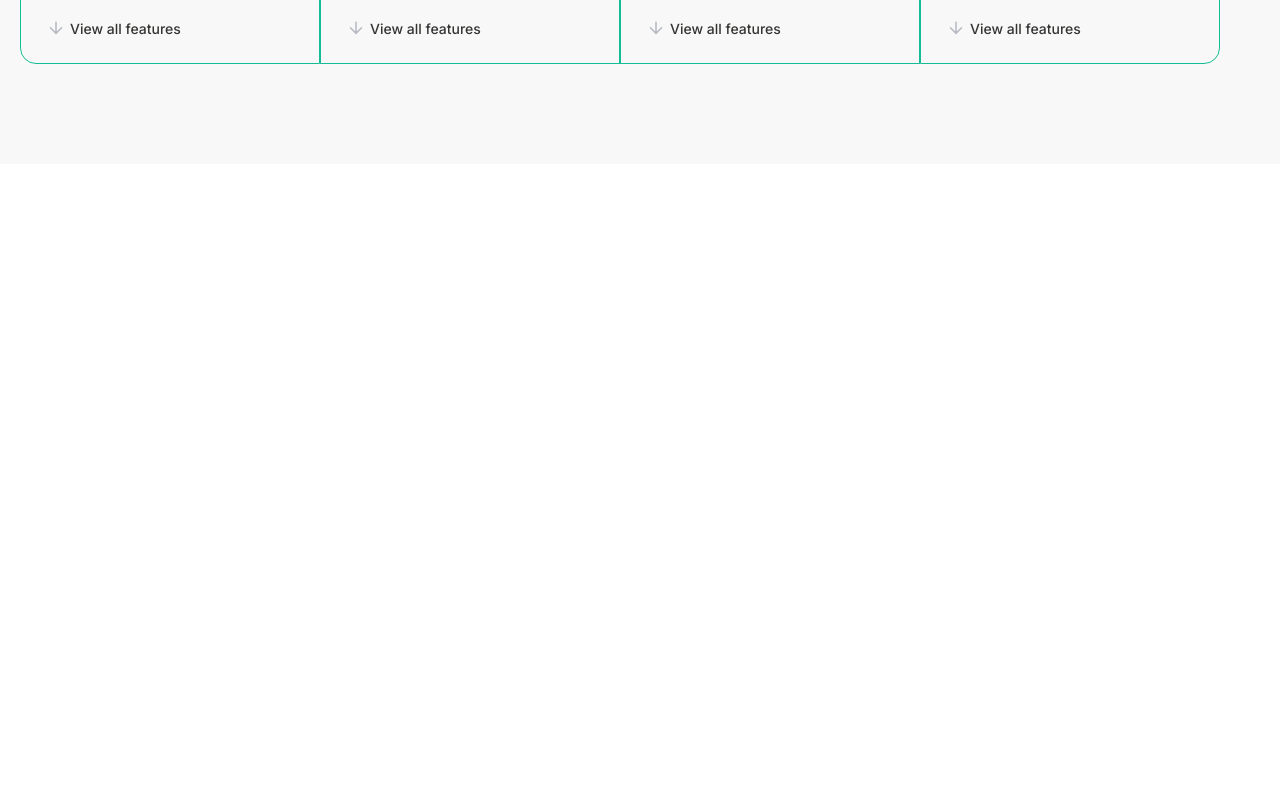
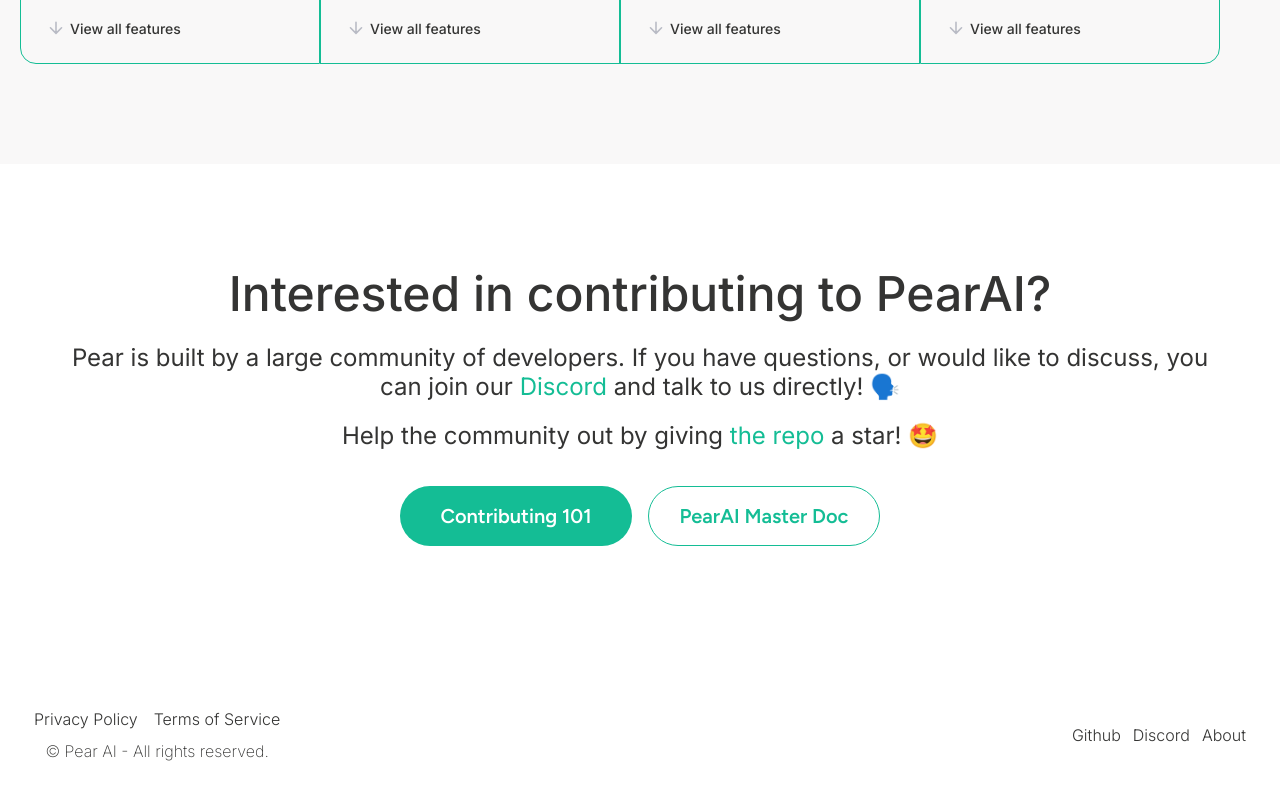
Before and after one commit to uuuuuwwwwwuuuuu/PeerAi, a React (Create React App) app: page / in a window 1280 px wide. Shown: the part 3708-4508 px from the top of the page. Before the commit the page ends 3872 px from the top, so only its background shows below. Built offline with nearby package versions, Linux system fonts and the light colour scheme.

Commit message:
feat: full adapt

```diff
--- a/src/components/app/App.tsx
+++ b/src/components/app/App.tsx
@@ -7,6 +7,7 @@
 import Login from '../Login/Login';
 import { Outlet, Route, Routes } from 'react-router-dom';
 import { CSSProperties } from 'styled-components';
+import Footer from '../footer/Footer';
 
 export type Pages = 'main' | 'signup' | 'login';
 
@@ -21,7 +22,12 @@
     const renderContent = (page: Pages) => {
         switch (page) {
             case 'main':
-                return <Main setIsVisibleCalcModal={setIsVisibleCalcModal} />;
+                return (
+                    <>
+                        <Main setIsVisibleCalcModal={setIsVisibleCalcModal} />
+                        <Footer />
+                    </>
+            );
             case 'login':
                 return <Login type='login' />
             case 'signup':
--- /dev/null
+++ b/src/components/footer/Footer.tsx
@@ -0,0 +1,180 @@
+import { FC } from "react";
+import styled from "styled-components";
+import { StyledButton } from "../main/Main";
+
+const StyledFooter = styled.footer`
+    display: flex;
+    flex-direction: column;
+    width: 100%;
+`;
+
+const FirstFooterSection = styled.div`
+    width: 100%;
+    padding: 100px 30px;
+
+    display: flex;
+    flex-direction: column;
+    justify-content: center;
+    align-items: center;
+    gap: 36px;
+
+    @media screen and (max-width: 770px) {
+        & {
+            padding: 50px 20px
+        }
+    }
+`;
+
+const FooterInfoWrapper = styled.div`
+    display: flex;
+    flex-direction: column;
+    gap: 20px;
+    max-width: 1142px;
+    width: 100%;
+
+    h4 {
+        font-family: Inter;
+        font-weight: 500;
+        font-size: 4.8rem;
+    }
+
+    p {
+        text-align: center;
+        font-family: Inter;
+        font-weight: 400;
+        font-size: 2.4rem;
+
+        span {
+            color: ${({theme}) => theme.accent}
+        }
+    }
+
+    @media screen and (max-width: 770px) {
+        & {
+            h4 {
+                font-size: 2.8rem;
+            }
+
+            p {
+                font-size: 1.8rem;
+            }
+        }
+    }
+`;
+
+const ButtonsWrapper = styled.div`
+    display: flex;
+    gap: 16px;
+
+    button {
+        height: 60px;
+        width: 232px;
+    }
+
+    @media screen and (max-width: 770px) {
+        & {
+            button {
+                height: 40px;
+
+            }
+        }
+    }
+
+    @media screen and (max-width: 570px) {
+        & {
+            flex-direction: column;
+            width: 100%;
+
+            button {
+                width: 100%;
+            }
+        }
+    }
+`;
+
+const SecondFooterSection = styled.div`
+    padding: 63px 34px;
+    display: flex;
+    justify-content: space-between;
+    align-items: center;
+
+    @media screen and (max-width: 770px) {
+        & {
+            padding: 30px 15px;
+        }
+    }
+
+    @media screen and (max-width: 570px) {
+        & {
+            flex-direction: column;
+        }
+    }
+`;
+
+const PrivacyBigWrapper = styled.div`
+    display: flex;
+    flex-direction: column;
+    justify-content: space-between;
+
+    font-family: Inter;
+    font-weight: 200;
+    font-size: 1.6rem;
+    gap: 12px;
+`;
+
+const PrivacySmallWrapper = styled.div`
+    display: flex;
+    gap: 16px;
+    align-items: center;
+
+    span {
+        font-family: Inter;
+        font-weight: 300;
+        font-size: 1.6rem;
+    }
+`;
+
+const LinksWrapper = styled.div`
+    display: flex;
+    gap: 12px;
+
+    a {
+        font-family: Inter;
+        font-weight: 300;
+        font-size: 1.6rem;
+    }
+`;
+
+const Footer: FC = () => {
+    return (
+        <StyledFooter>
+            <FirstFooterSection>
+                <FooterInfoWrapper>
+                    <h4>Interested in contributing to PearAI?</h4>
+                    <p>Pear is built by a large community of developers. If you have questions, or would like to discuss, you can join our <span>Discord</span> and talk to us directly! 🗣️</p>
+                    <p>Help the community out by giving <span>the repo</span> a star! 🤩</p>
+                </FooterInfoWrapper>
+                <ButtonsWrapper>
+                    <StyledButton $fill>Contributing 101</StyledButton>
+                    <StyledButton $fill={false}>PearAI Master Doc</StyledButton>
+                </ButtonsWrapper>
+            </FirstFooterSection>
+            <SecondFooterSection>
+                <PrivacyBigWrapper>
+                    <PrivacySmallWrapper>
+                        <span>Privacy Policy</span>
+                        <span>Terms of Service</span>
+                    </PrivacySmallWrapper>
+                    <span>© Pear AI - All rights reserved.</span>
+                </PrivacyBigWrapper>
+                <LinksWrapper>
+                    <a href="#">Github</a>
+                    <a href="#">Discord</a>
+                    <a href="#">About</a>
+                </LinksWrapper>
+            </SecondFooterSection>
+        </StyledFooter>
+    )
+}
+
+export default Footer;
```
